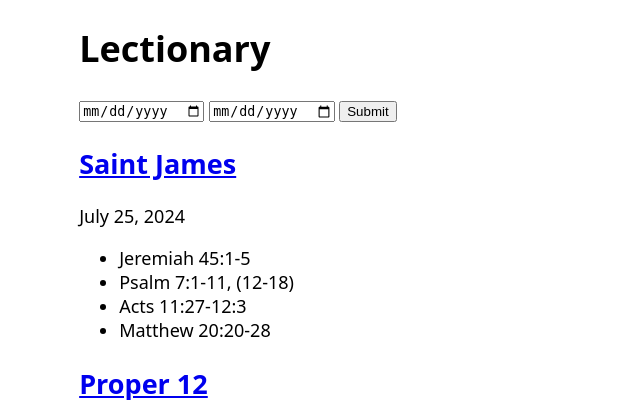
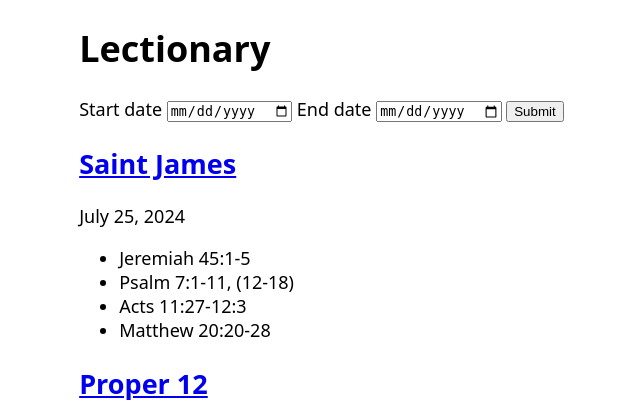
Before and after one commit to wtwingate/lectionary-django, a Django app: page / in a window 1280 px wide. Shown: the top 420 px of the page, without its empty margins (149-789 px from the left). Run offline with Django 5.2, Linux system fonts and the light colour scheme; data comes from the database, SQL or seed files in the repository.

Commit message:
Add labels to date inputs on homepage

```diff
--- a/lectionary/templates/lectionary/index.html
+++ b/lectionary/templates/lectionary/index.html
@@ -10,7 +10,9 @@
     <body>
         <h1>Lectionary</h1>
         <form method="GET">
+            <label for="start">Start date</label>
             <input type="date" id="start" name="start" />
+            <label for="end">End date</label>
             <input type="date" id="end" name="end" />
             <button type="submit">Submit</button>
         </form>
```
